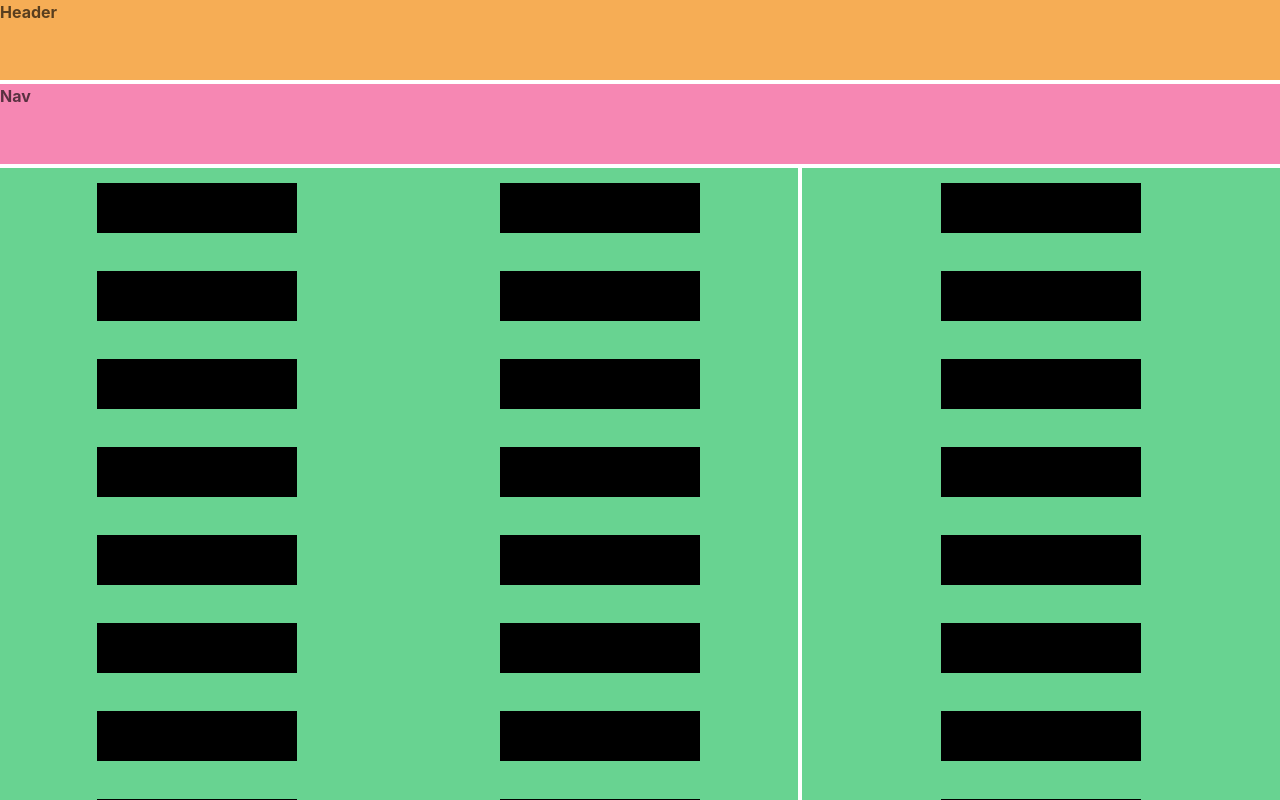
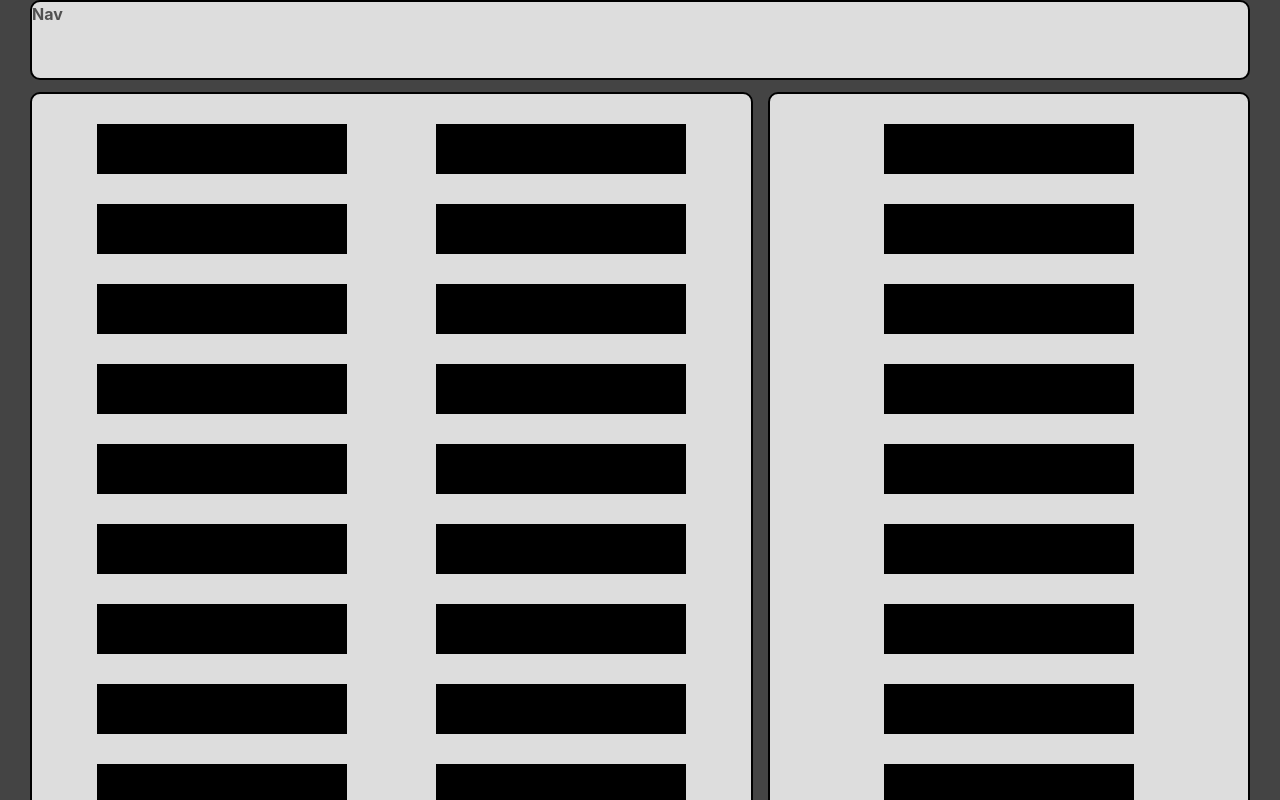
Before and after one commit to devonfox/frontend-final-project, a Next.js app: page /tests/home in a window 1280 px wide. Shown: the top 800 px of the page. Built offline with nearby package versions, Linux system fonts and the light colour scheme.

Commit message:
finish roughing out graph and ticker layout

```diff
--- a/src/components/ContentGrid/ContentGrid.tsx
+++ b/src/components/ContentGrid/ContentGrid.tsx
@@ -1,16 +1,17 @@
-import { chartListType, chartType } from "@/types";
-import { Box, Grid } from "@chakra-ui/react";
+import { chartListType, chartType } from '@/types';
+import { Box, Grid } from '@chakra-ui/react';
 
 const ContentGrid = ({ myCharts }: { myCharts: chartListType }) => {
   return (
     <Grid
-      templateColumns="repeat(auto-fit, minmax(20rem, 1fr))"
+      templateColumns={myCharts.templateColumns}
       autoRows={myCharts.verticalSpacing}
       width="100%"
       placeItems="center"
       margin="auto"
       gridGap={myCharts.gap}
-    >
+      paddingX={"20px"}
+      >
       {myCharts.stockCharts.map((stockChart: chartType) => (
         <Box key={stockChart.id}>{stockChart.chart}</Box>
       ))}
--- /dev/null
+++ b/src/components/TickerBoard/TickerBoard.tsx
@@ -0,0 +1,25 @@
+import React from "react";
+import { tickerBoxType } from "@/types";
+import ContentGrid from "@/components/ContentGrid/ContentGrid";
+import { Box } from "@chakra-ui/react";
+
+const tickerBoard = ({ myTickers }: { myTickers: tickerBoxType }) => {
+  return (
+    <Box
+      display="flex"
+      flexDirection={{ sm:"column", lg: "row" }}
+      width="100%"
+      gap="15px"
+    >
+
+      <Box flex={myTickers?.leftPercent} bg={myTickers.bg} minWidth={0} borderWidth={myTickers.borderWidth} borderRadius={myTickers.borderRadius} borderColor="black" paddingY={myTickers.paddingY}>
+        <ContentGrid myCharts={myTickers?.leftTicker} />
+      </Box>
+      <Box flex={myTickers?.rightPercent} bg={myTickers.bg} minWidth={0} borderWidth={myTickers.borderWidth} borderRadius={myTickers.borderRadius} borderColor="black" paddingY={myTickers.paddingY}>
+        <ContentGrid myCharts={myTickers.rightTicker} />
+      </Box>
+    </Box>
+  );
+};
+
+export default tickerBoard;
--- a/src/pages/tests/home/contentGenerator.tsx
+++ b/src/pages/tests/home/contentGenerator.tsx
@@ -1,5 +1,6 @@
 import React from "react";
 import { chartListType } from "@/types";
+import { Box } from "@chakra-ui/react";
 
 export function generateTickers(
   gap: string,
@@ -7,14 +8,13 @@ export function generateTickers(
   height: string,
   quantity: number,
   verticalSpacing: string,
-) {
-  const chartTestStyle: React.CSSProperties = {
-    width: width,
-    height: height,
-    backgroundColor: "black",
-  };
+  templateColumns: string,
+): chartListType {
+  const tickers = (
 
-  const tickers = <div style={chartTestStyle}></div>;
+      <Box width={width} height={height} bg="black" />
+
+  );
 
   const gridCards = () => {
     let stockCharts = [];
@@ -28,6 +28,7 @@ export function generateTickers(
     gap: gap,
     stockCharts: gridCards(),
     verticalSpacing: verticalSpacing,
+    templateColumns: templateColumns
   };
   return tickerPack;
 }
--- a/src/pages/tests/home/index.tsx
+++ b/src/pages/tests/home/index.tsx
@@ -1,22 +1,27 @@
 import React from "react";
 import GraphCard from "@/components/GraphCard/GraphCard";
-import { chartListType, toggleCardType } from "@/types";
-import ContentGrid from "@/components/ContentGrid/ContentGrid";
+import { chartListType, tickerBoxType, toggleCardType } from "@/types";
+import GraphGrid from "@/components/ContentGrid/ContentGrid";
 import { Grid, GridItem, Box, Center } from "@chakra-ui/react";
 import { generateTickers } from "./contentGenerator";
+import TickerBoard from "@/components/TickerBoard/TickerBoard";
 
 export default function Home() {
-  // placeholders
+  // TOGGLE CARD CREATION START
   const chartTestStyle: React.CSSProperties = {
-    width: "300px",
-    height: "200px",
+    width: "400px",
+    height: "400px",
     backgroundColor: "grey",
+    padding: "0px",
+    margin: "0px",
   };
 
   const chartTestStyle2: React.CSSProperties = {
-    width: "300px",
-    height: "200px",
+    width: "400px",
+    height: "400px",
     backgroundColor: "black",
+    padding: "0px",
+    margin: "0px",
   };
 
   const charts: toggleCardType = {
@@ -31,48 +36,94 @@ export default function Home() {
     }
     return stockCharts;
   };
+  // TOGGLE CARD CREATION END
 
+  // Generate Rectangles for ticker mockup
+  const tickersLeft: chartListType = generateTickers(
+    "0px",
+    "250px",
+    "50px",
+    20,
+    "5rem",
+    "repeat(auto-fit, minmax(20rem, 1fr))",
+  );
+  const tickersRight: chartListType = generateTickers(
+    "0px",
+    "250px",
+    "50px",
+    10,
+    "5rem",
+    "repeat(auto-fit, minmax(20rem, 1fr))",
+  );
+
+  const lightGray = "rgb(221,221,221)";
+  const darkGray = "rgb(68,68,68)";
+  const sectionBgColor = lightGray;
+  const pageBgColor = darkGray;
+  const borderWidth = "2px";
+
+  // Usage:
   const exampleCharts: chartListType = {
     gap: ".5em",
     stockCharts: gridCards(),
-    verticalSpacing: "20rem",
+    verticalSpacing: "30rem",
+    templateColumns: "repeat(auto-fit, minmax(26rem, 1fr))",
   };
 
-  const tickers = generateTickers(".5em", "200px", "50px", 20, "5rem");
-  const tickersRight = generateTickers(".5em", "200px", "50px", 10, "5rem");
+  const tickerBoard: tickerBoxType = {
+    leftTicker: tickersLeft,
+    rightTicker: tickersRight,
+    leftPercent: "60%",
+    rightPercent: "40%",
+    bg: sectionBgColor,
+    borderWidth: borderWidth,
+    borderRadius: "10px",
+    borderColor: "black",
+    paddingY: "15px",
+  };
 
   return (
     <>
       <main>
         <Grid
-          templateAreas={`"header header"
+          templateAreas={`
                         "nav nav"
-                        "tickers tickersright"
+                        "tickers tickers"
                         "graphs graphs"`}
-          gridTemplateRows="5rem 5rem auto auto 1fr 1fr"
+          gridTemplateRows="5rem auto auto 1fr 1fr"
           gridTemplateColumns="5fr 3fr"
-          gap="1"
+          gap="3"
           color="blackAlpha.700"
           fontWeight="bold"
           height="100%"
-          padding="0px"
+          paddingX={{ sm: "20px", md: "30px" }}
+          backgroundColor={pageBgColor}
         >
-          <GridItem pl="2" bg="orange.300" area="header" padding="0px">
-            Header
-          </GridItem>
-          <GridItem pl="2" bg="pink.300" area="nav" padding="0px">
+          <GridItem
+            pl="2"
+            area="nav"
+            padding="0px"
+            borderWidth={borderWidth}
+            borderRadius="10px"
+            borderColor="black"
+            bg={sectionBgColor}
+          >
             Nav
           </GridItem>
-
-          <GridItem pl="2" bg="green.300" area="tickers" padding="0px">
-            <ContentGrid myCharts={tickers} />
-          </GridItem>
-          <GridItem pl="2" bg="green.300" area="tickersright" padding="0px">
-            <ContentGrid myCharts={tickersRight} />
+          <GridItem pl="2" area="tickers" padding="0px">
+            <TickerBoard myTickers={tickerBoard}></TickerBoard>
           </GridItem>
 
-          <GridItem pl="2" bg="blue.300" area="graphs" padding="0px">
-            <ContentGrid myCharts={exampleCharts} />
+          <GridItem
+            pl="2"
+            area="graphs"
+            padding="0px"
+            borderWidth={borderWidth}
+            borderRadius="10px"
+            borderColor="black"
+            bg={sectionBgColor}
+          >
+            <GraphGrid myCharts={exampleCharts} />
           </GridItem>
         </Grid>
       </main>
```
Also changed, not shown: src/pages/tests/graphtoggle/index.tsx (+1 -1 lines), src/pages/tests/grid/index.tsx (+1 -0 lines), src/types.ts (+14 -1 lines).
